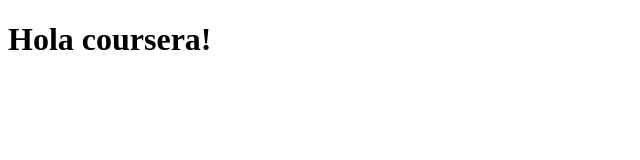
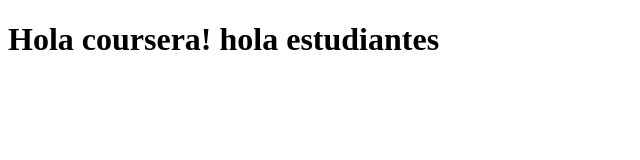
Before and after one commit to HunterAlejandro/coursera-test, a plain HTML site: page index.html in a window 1280 px wide. Shown: the whole page, without its empty margins (0-640 px from the left). Drawn offline with Linux system fonts and the light colour scheme.

Commit message:
new version

```diff
--- a/index.html
+++ b/index.html
@@ -5,6 +5,6 @@
     <title>Hola Cousera</title>
   </head>
   <body>
-    <h1>Hola coursera!</h1>
+    <h1>Hola coursera! hola estudiantes</h1>
   </body>
 </html>
```
